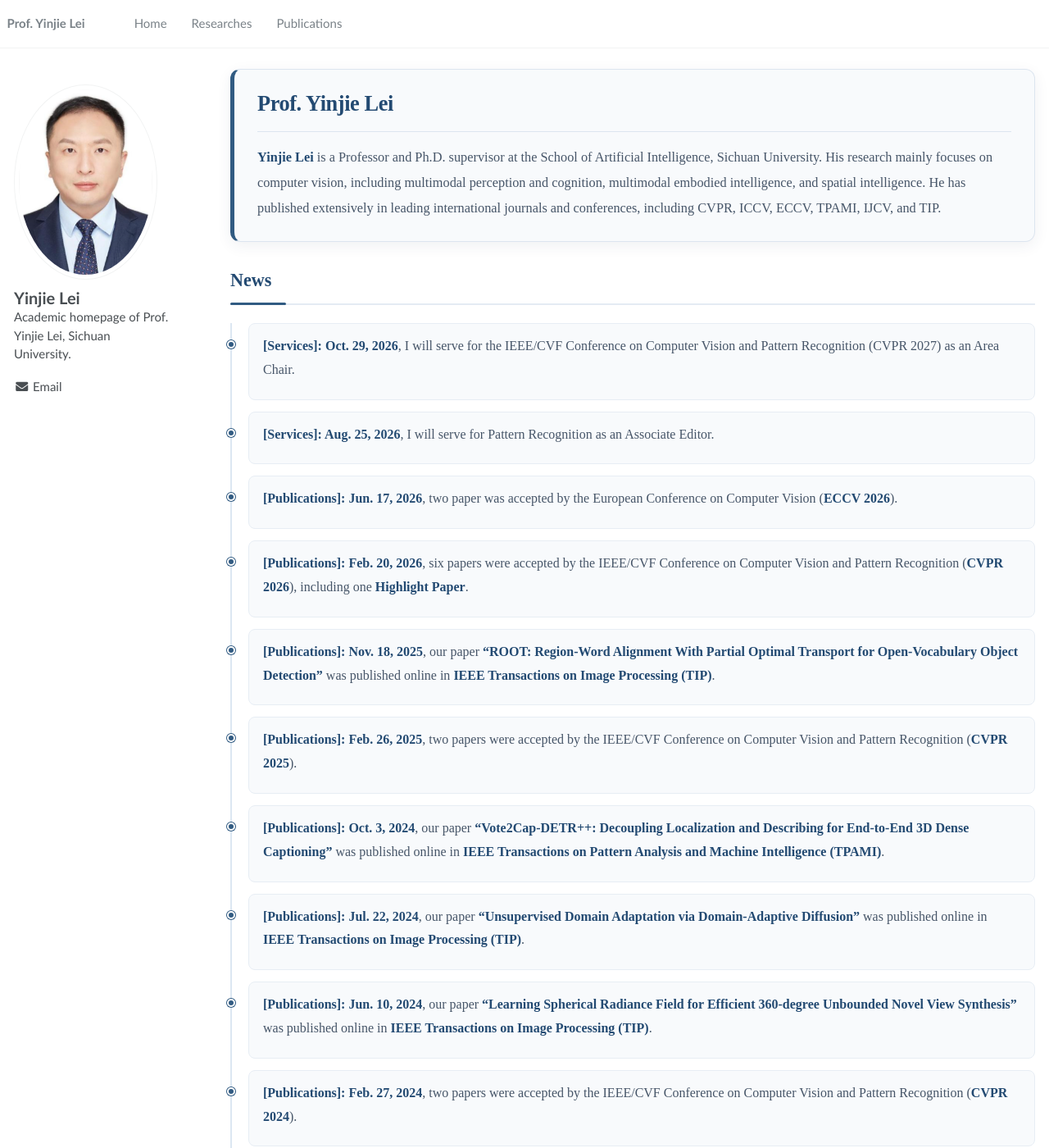
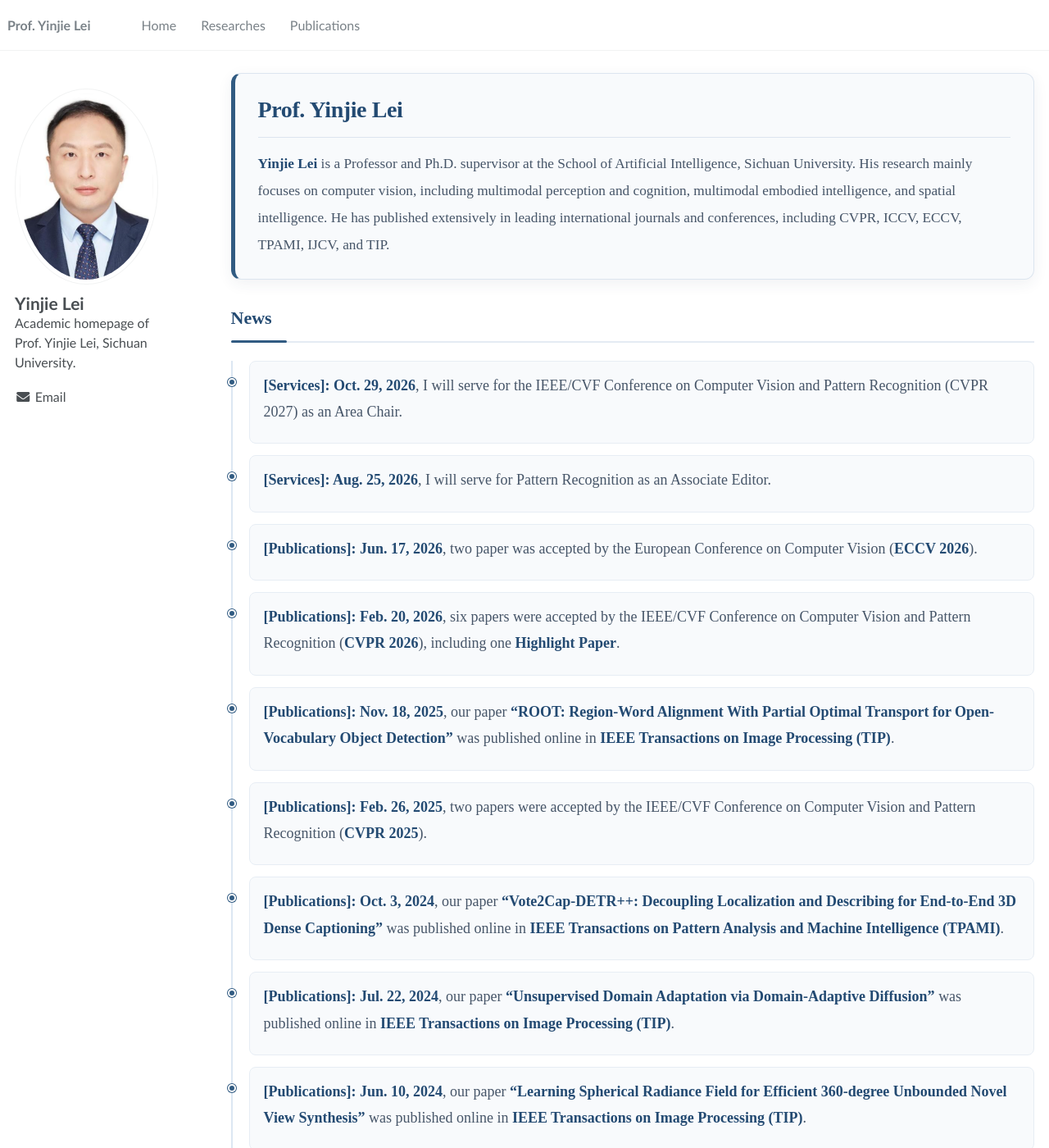
Before and after one commit to leolyj/leolyj.github.io, a Jekyll site: the page built from _pages/about.md, in a window 1280 px wide and 1400 px high. Shown: the whole window at 82% size. Built offline with Jekyll 4.4.1, drawn with Linux system fonts in a browser that asks for light colours.

Commit message:
Improve global typography

```diff
--- a/_sass/_page.scss
+++ b/_sass/_page.scss
@@ -1295,3 +1295,83 @@ b {
     font-size: 16px !important;
   }
 }
+
+
+/* ========================================
+   Final Font Size Adjustment
+   ======================================== */
+
+/* 全站正文 */
+body {
+  font-size: 18px !important;
+  line-height: 1.75 !important;
+}
+
+/* 页面正文 */
+.page__content {
+  font-size: 18px !important;
+}
+
+/* 页面标题 */
+.page__content h1 {
+  font-size: 28px !important;
+}
+
+.page__content h2 {
+  font-size: 22px !important;
+}
+
+.page__content h3 {
+  font-size: 19px !important;
+}
+
+/* 导航栏 */
+.masthead__menu-item {
+  font-size: 16px !important;
+}
+
+/* 左侧个人资料 */
+.author__name {
+  font-size: 21px !important;
+}
+
+.author__bio,
+.author__urls {
+  font-size: 16px !important;
+  line-height: 1.7 !important;
+}
+
+/* News */
+.news-section li {
+  font-size: 18px !important;
+  line-height: 1.8 !important;
+}
+
+/* Publications */
+.publication-timeline li {
+  font-size: 18px !important;
+  line-height: 1.8 !important;
+}
+
+/* Research Interests */
+.interest-content h3 {
+  font-size: 19px !important;
+}
+
+.interest-content p {
+  font-size: 17px !important;
+  line-height: 1.75 !important;
+}
+
+/* 手机端 */
+@media (max-width: 600px) {
+  body,
+  .page__content {
+    font-size: 17px !important;
+  }
+
+  .news-section li,
+  .publication-timeline li {
+    font-size: 17px !important;
+  }
+}
```
